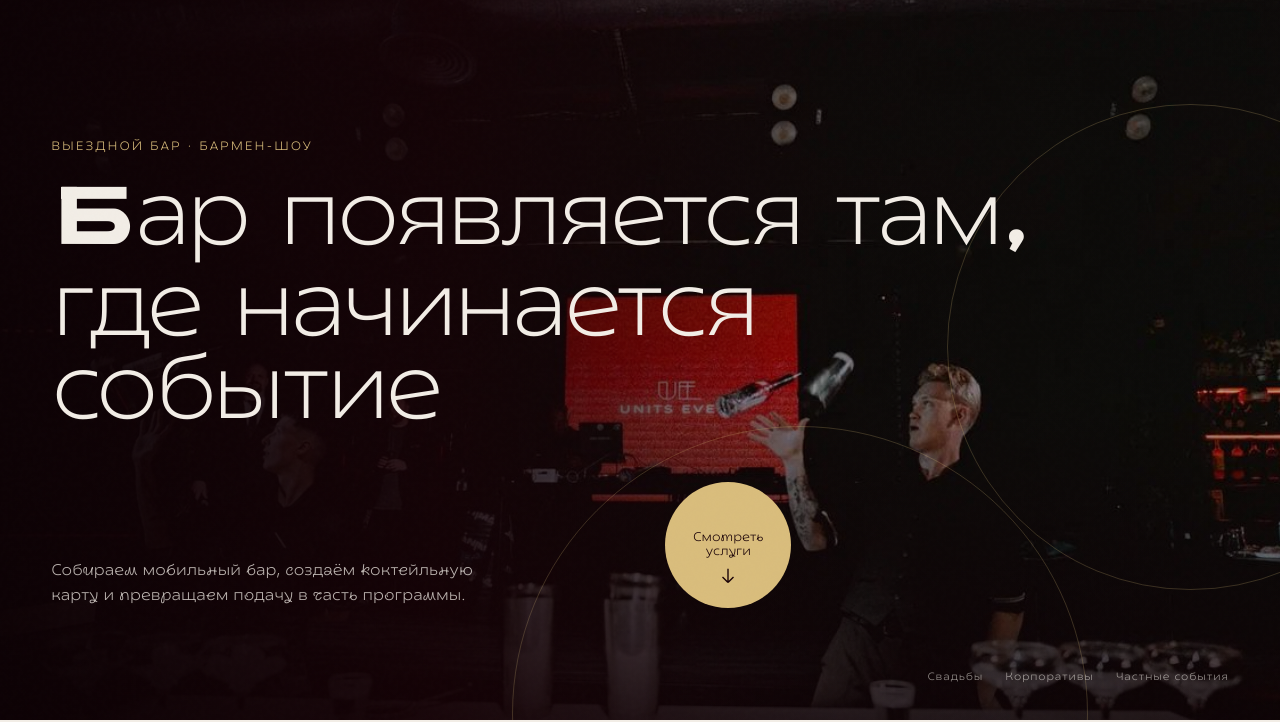
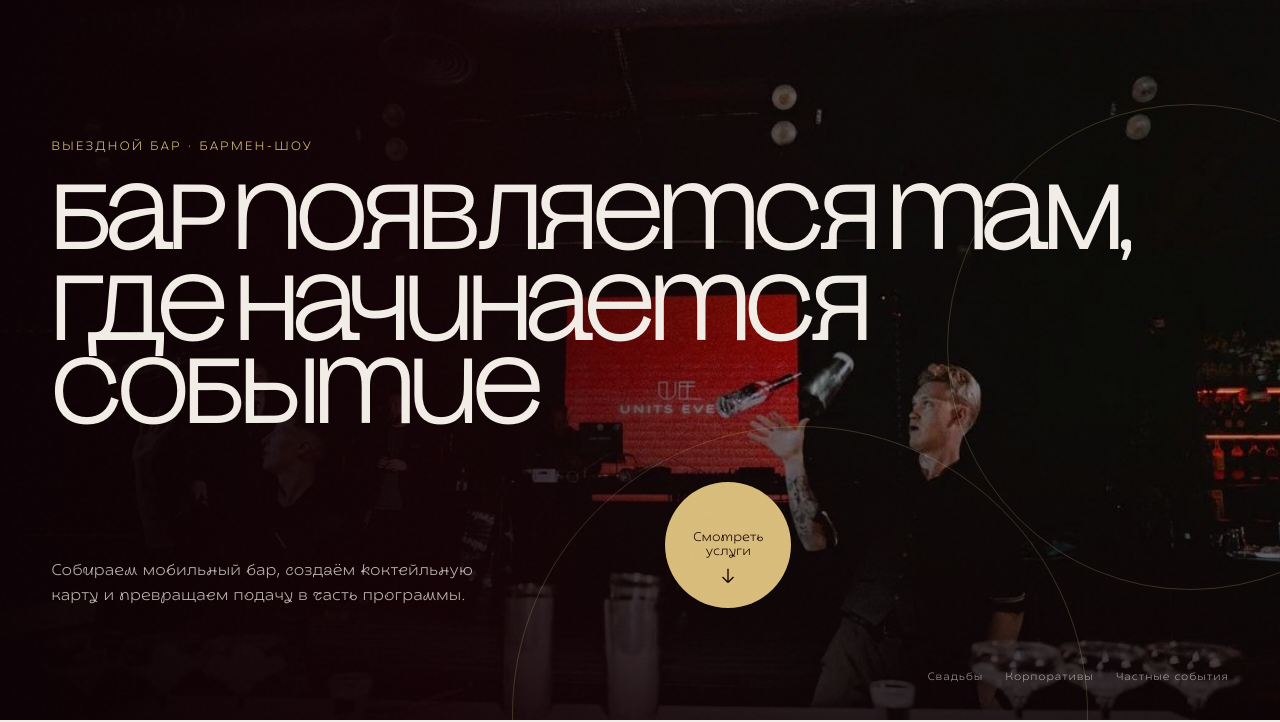
Before and after one commit to durovg4-alt/units-event-site, a website built with Vite: page src/page.html in a window 1280 px wide. Shown: the part 80-802 px from the top of the page. Built offline with nearby package versions, Linux system fonts and the light colour scheme; some packages are replaced by stand-ins of ours.

Commit message:
Use Gothic 60 for display headings

```diff
--- a/src/styles.css
+++ b/src/styles.css
@@ -15,6 +15,14 @@
 @font-face {
   font-family: "Melody";
   src: url("/fonts/melodi-Regular.ttf") format("truetype");
+  font-weight: 400;
+  font-style: normal;
+  font-display: swap;
+}
+
+@font-face {
+  font-family: "Gothic 60";
+  src: url("/fonts/Gothic60-Regular.otf") format("opentype");
   font-weight: 400;
   font-style: normal;
   font-display: swap;
@@ -81,7 +89,7 @@ body.menu-open {
 h1,
 h2,
 h3 {
-  font-family: "Melody", "Transforma Mix", sans-serif;
+  font-family: "Gothic 60", "Melody", "Transforma Mix", sans-serif;
   font-weight: 400;
   letter-spacing: -0.025em;
 }
```
Also changed, not shown: app.html (+2 -2 lines), index.html (+2 -2 lines), dist/app.html, dist/assets/page-BvU5ejMr.css (added), dist/assets/page-Cy8nQukN.css (deleted), dist/assets/page-TkuEod0r.js (renamed from dist/assets/page-D8gpguaf.js), dist/fonts/Gothic60-Regular.otf (added), dist/index.html, dist/src/page.html, public/fonts/Gothic60-Regular.otf (added).
